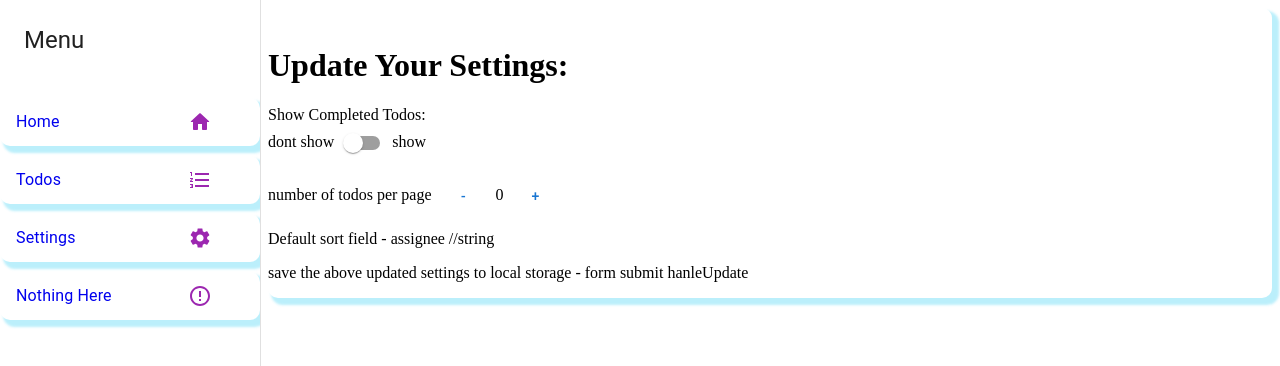
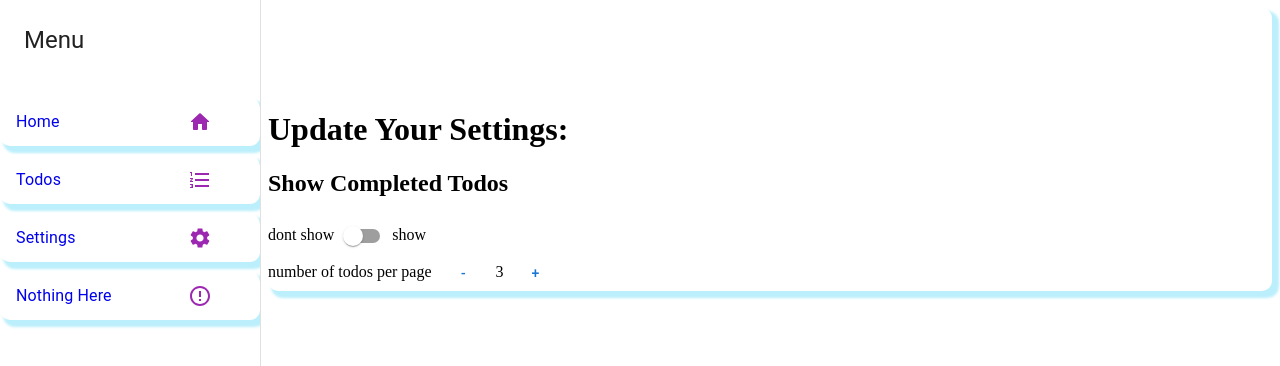
Before and after one commit to antoni909/todo-app, a React (Create React App) app: page /settings in a window 1280 px wide. Shown: the top 366 px of the page. Built offline with nearby package versions, Linux system fonts and the light colour scheme.

Commit message:
adds local storage logic to Settings component

```diff
--- a/src/components/Layout.jsx
+++ b/src/components/Layout.jsx
@@ -45,7 +45,7 @@ const useStyles = makeStyles((theme)=> {
     title: {
       padding: theme.spacing(3)
     },
-    // toolbar: theme.mixins.toolbar,
+    toolbar: theme.mixins.toolbar,
   }
 })
 
@@ -113,7 +113,7 @@ const Layout = ({children}) => {
       </Drawer>
 
       <div className={classes.page}>
-        {/* <div className={classes.toolbar}></div> */}
+        <div className={classes.toolbar}></div>
         {children}
         <br />
         <Outlet />
--- a/src/components/Settings.jsx
+++ b/src/components/Settings.jsx
@@ -1,44 +1,40 @@
-import { useContext, useState } from 'react'
-import { SettingsContext } from '../contexts/settings';
+import { useState,useEffect } from 'react'
 
 import Button from '@mui/material/Button';
 import Switch from '@mui/material/Switch';
-import {  } from '@mui/icons-material';
 
 const Settings = () => {
 
-  const {settings, setSettings} = useContext(SettingsContext)
+  const getLocal = () => {
+    const saved = localStorage.getItem('defaults')
+    const savedVal = JSON.parse(saved)
+    console.log(savedVal)
+    return savedVal || {completedTodos: false, totalTodos:3}
+  }
 
-  const info = {totalTodos: 0,showCompleted: false}
-  const [updates, setUpdates] = useState(info)
+  const [defaults, setDefaults] = useState(getLocal)
+
+  useEffect(()=>{
+    localStorage.setItem('defaults', JSON.stringify(defaults))
+  },[defaults])
 
   return(
     <div>
       <h1>Update Your Settings:</h1>
-
-      <div>Show Completed Todos:
       <div>
-        dont show<Switch onChange={()=> setUpdates({...updates,showCompleted: !updates.showCompleted}) } value={true} variant="contained"/>show
+      <h2>Show Completed Todos</h2>
+      dont show<Switch onChange={()=> setDefaults({...defaults,completedTodos: !defaults.completedTodos}) } value={true} variant="contained"/>show
       </div>
-
-      </div>
-      <p>
+      <div>
         number of todos per page
         <Button
-          onClick={() => setUpdates({...updates,totalTodos: updates.totalTodos - 1})}
+          onClick={() => setDefaults({...defaults,totalTodos: defaults.totalTodos - 1})}
         > - </Button>
-        {updates.totalTodos}
+        {defaults.totalTodos}
         <Button
-          onClick={() => setUpdates({...updates,totalTodos: updates.totalTodos + 1})}
+          onClick={() => setDefaults({...defaults,totalTodos: defaults.totalTodos + 1})}
         > + </Button>
-      </p>
-      <p>
-        Default sort field - assignee //string
-      </p>
-      <p>
-        save the above updated settings to local storage
-          - form submit hanleUpdate
-      </p>
+      </div>
     </div>
   )
 }
```
